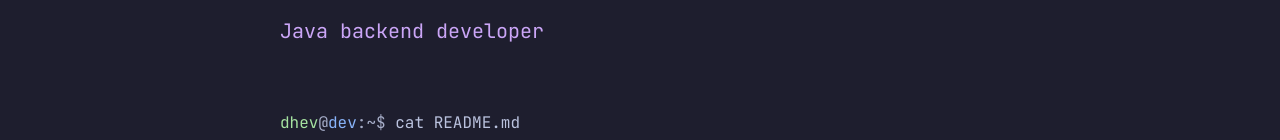
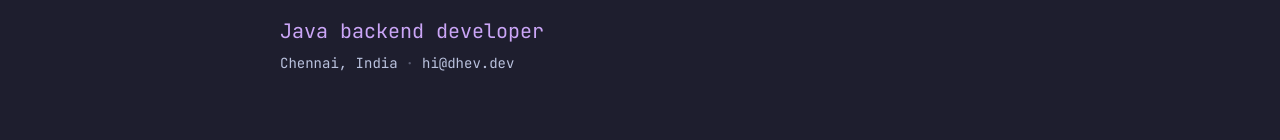
Before and after one commit to dhevdotdev/portfolio, a Next.js app: page / in a window 1280 px wide. Shown: the part 405-545 px from the top of the page. Built offline with nearby package versions, Linux system fonts and the light colour scheme; no server answers.

Commit message:
feat: add location and email to hero, update email to hi@dhev.dev

```diff
--- a/data/identity.json
+++ b/data/identity.json
@@ -3,7 +3,8 @@
   "handle": "dhev",
   "domain": "dhev.dev",
   "location": "Chennai, India",
-  "email": "dhev3518@gmail.com",
+  "email": "hi@dhev.dev",
   "title": "Java backend developer",
-  "tagline": "Backend systems, infrastructure, and the occasional 2am dotfile rewrite."
+  "tagline": "Backend systems, infrastructure, and the occasional 2am dotfile rewrite.",
+  "resume_url": "https://dhev.dev/Resume.pdf"
 }
--- a/src/components/sections/hero.tsx
+++ b/src/components/sections/hero.tsx
@@ -60,7 +60,13 @@ export function Hero({ identity }: { identity: Identity }) {
         <CursorBlink />
       </h1>
 
-      <p className="text-xl text-mauve mb-4">{identity.title}</p>
+      <p className="text-xl text-mauve mb-2">{identity.title}</p>
+
+      <p className="text-sm text-subtext1 mb-4 font-mono">
+        <span>{identity.location}</span>
+        <span className="text-surface2 mx-2">·</span>
+        <a href={`mailto:${identity.email}`} className="text-subtext1 hover:text-peach transition-colors">{identity.email}</a>
+      </p>
 
       <p className="text-[1rem] text-subtext0 max-w-lg leading-relaxed sm:hidden">
         {identity.tagline}
```
